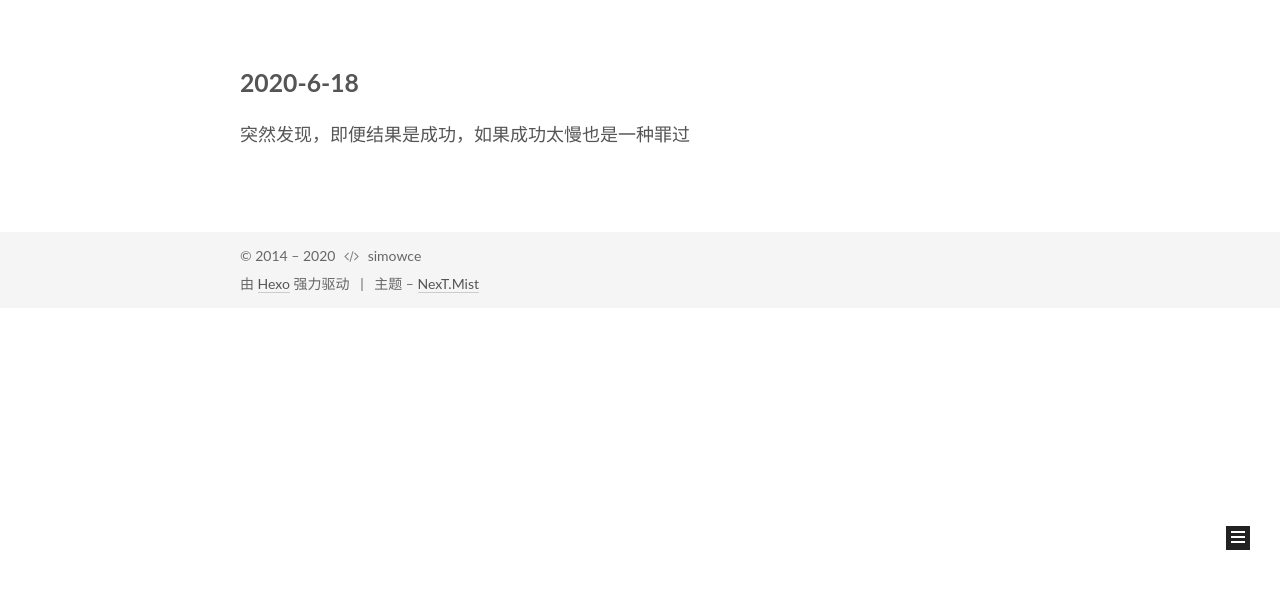
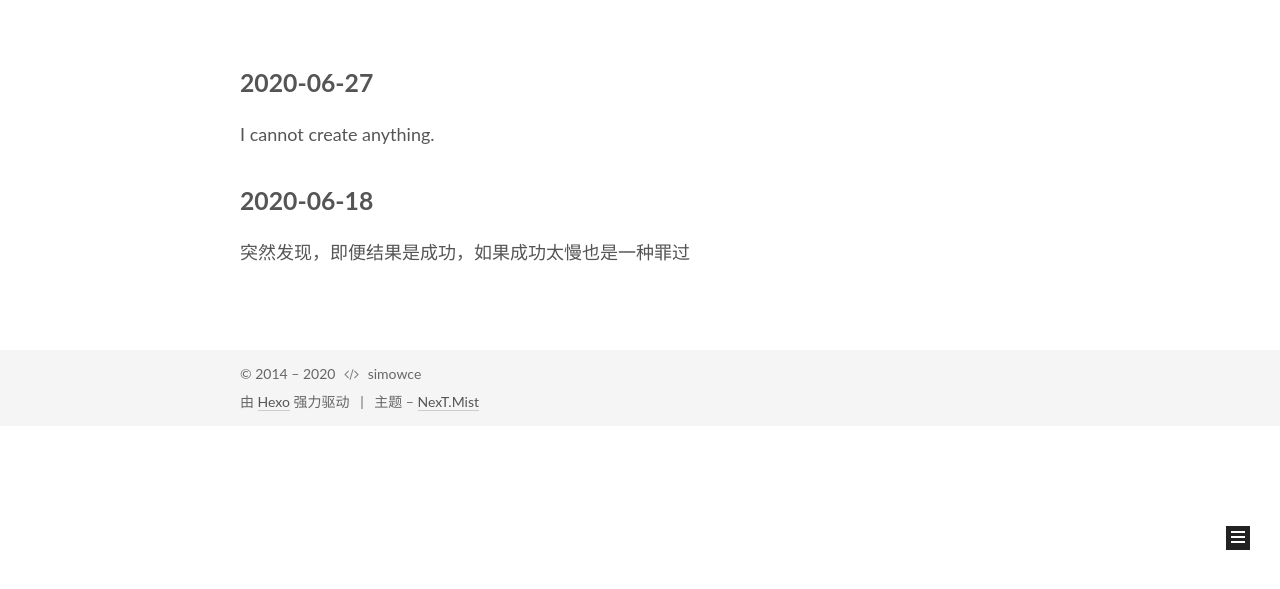
Before and after one commit to simowce/simowce.github.io, a plain HTML site: page Thinking/index.html in a window 1280 px wide. Shown: the part 205-794 px from the top of the page. Drawn offline with nearby package versions, Linux system fonts and the light colour scheme.

Commit message:
Site updated: 2020-06-27 16:42:53

```diff
--- a/Thinking/index.html
+++ b/Thinking/index.html
@@ -57,17 +57,17 @@
   };
 </script>
 
-  <meta name="description" content="2020-6-18突然发现，即便结果是成功，如果成功太慢也是一种罪过">
+  <meta name="description" content="2020-06-27I cannot create anything. 2020-06-18突然发现，即便结果是成功，如果成功太慢也是一种罪过">
 <meta property="og:type" content="website">
 <meta property="og:title" content="Thinking">
 <meta property="og:url" content="https://simowce.github.io/Thinking/index.html">
 <meta property="og:site_name" content="Silence.Slow.Simple">
-<meta property="og:description" content="2020-6-18突然发现，即便结果是成功，如果成功太慢也是一种罪过">
+<meta property="og:description" content="2020-06-27I cannot create anything. 2020-06-18突然发现，即便结果是成功，如果成功太慢也是一种罪过">
 <meta property="og:locale" content="zh-CN">
-<meta property="og:updated_time" content="2020-06-18T13:10:19.939Z">
+<meta property="og:updated_time" content="2020-06-27T08:42:03.235Z">
 <meta name="twitter:card" content="summary">
 <meta name="twitter:title" content="Thinking">
-<meta name="twitter:description" content="2020-6-18突然发现，即便结果是成功，如果成功太慢也是一种罪过">
+<meta name="twitter:description" content="2020-06-27I cannot create anything. 2020-06-18突然发现，即便结果是成功，如果成功太慢也是一种罪过">
   <link rel="canonical" href="https://simowce.github.io/Thinking/">
 
 
@@ -266,7 +266,8 @@
 
 
       <div class="post-body">
-          <h2 id="2020-6-18"><a href="#2020-6-18" class="headerlink" title="2020-6-18"></a>2020-6-18</h2><p>突然发现，即便结果是成功，如果成功太慢也是一种罪过</p>
+          <h2 id="2020-06-27"><a href="#2020-06-27" class="headerlink" title="2020-06-27"></a>2020-06-27</h2><p>I cannot create anything.</p>
+<h2 id="2020-06-18"><a href="#2020-06-18" class="headerlink" title="2020-06-18"></a>2020-06-18</h2><p>突然发现，即便结果是成功，如果成功太慢也是一种罪过</p>
 
 
       </div>
@@ -313,7 +314,7 @@
 
       <!--noindex-->
       <div class="post-toc-wrap sidebar-panel">
-          <div class="post-toc motion-element"><ol class="nav"><li class="nav-item nav-level-2"><a class="nav-link" href="#2020-6-18"><span class="nav-number">1.</span> <span class="nav-text">2020-6-18</span></a></li></ol></div>
+          <div class="post-toc motion-element"><ol class="nav"><li class="nav-item nav-level-2"><a class="nav-link" href="#2020-06-27"><span class="nav-number">1.</span> <span class="nav-text">2020-06-27</span></a></li><li class="nav-item nav-level-2"><a class="nav-link" href="#2020-06-18"><span class="nav-number">2.</span> <span class="nav-text">2020-06-18</span></a></li></ol></div>
 
       </div>
       <!--/noindex-->
```
